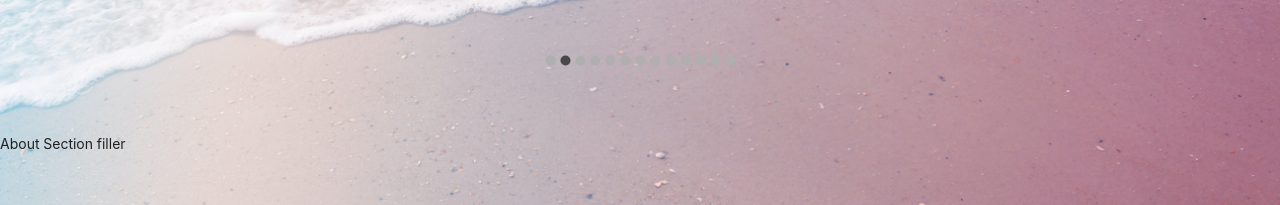
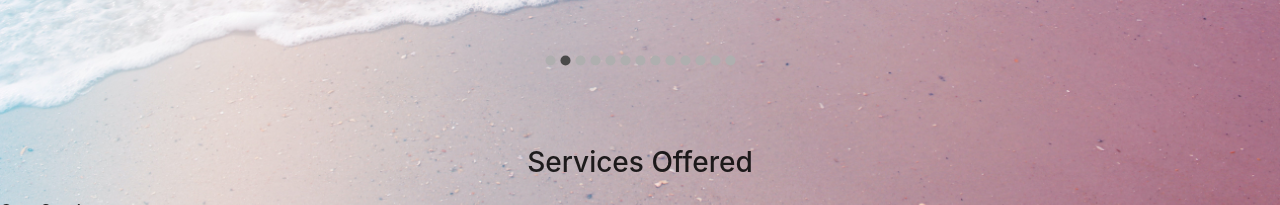
Before and after one commit to MartaKode/alicja-frechon, a React (Create React App) app: page / in a window 1280 px wide. Shown: the part 544-749 px from the top of the page. Built offline with nearby package versions, Linux system fonts and the light colour scheme.

Commit message:
got rid of about section

```diff
--- a/src/components/About.js
+++ /dev/null
@@ -1,15 +0,0 @@
-import React, { useState } from 'react'
-
-const About = () => {
-
-
-    return (
-        <div id='about'>
-            About Section filler
-        </div>
-    )
-}
-
-
-
-export default About
--- a/src/components/HomePage.js
+++ b/src/components/HomePage.js
@@ -17,7 +17,7 @@ import work from '../images/work.jpg'
 
 import Carousel from 'react-material-ui-carousel'
 import { Paper } from '@material-ui/core'
-import About from './About'
+// import About from './About'
 import Services from './Services'
 import Contact from './Contact'
 import { Image, Popover } from 'antd';
@@ -107,7 +107,7 @@ const HomePage = () => {
                 }
             </Carousel>
 
-            <About />
+            {/* <About /> */}
             <Services />
             <Contact />
 
```
Also changed, not shown: 1 other file (tests, documents, lock files or other folders).
